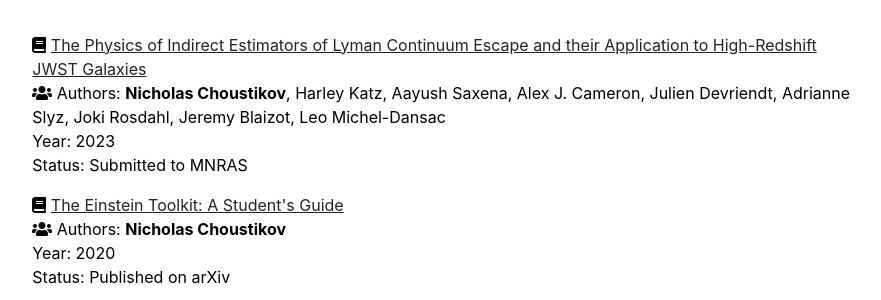
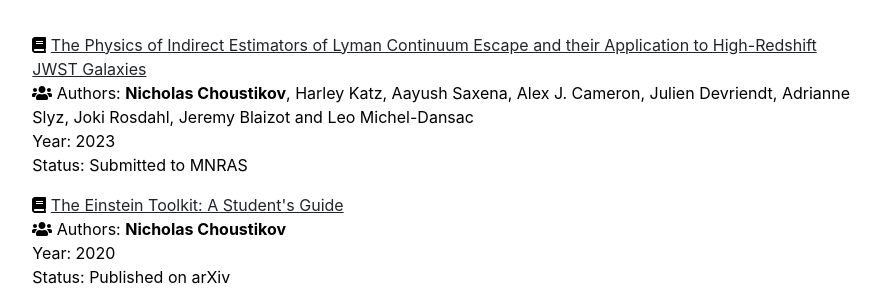
Before and after one commit to Chousti/Chousti.github.io, a Jekyll site: the page built from publications.md, in a window 1280 px wide. Shown: the part 279-579 px from the top of the page, without its empty margins (197-1078 px from the left). Built offline with Jekyll 4.4.1, drawn with Linux system fonts in a browser that asks for light colours.

Commit message:
fixing wording

```diff
--- a/_data/publications.yml
+++ b/_data/publications.yml
@@ -3,5 +3,5 @@ featured:
 
 
 index:
-- {name: "The Physics of Indirect Estimators of Lyman Continuum Escape and their Application to High-Redshift JWST Galaxies", authors: '<b>Nicholas Choustikov</b>, Harley Katz, Aayush Saxena, Alex J. Cameron, Julien Devriendt, Adrianne Slyz, Joki Rosdahl, Jeremy Blaizot, Leo Michel-Dansac', year: '2023', status: 'Submitted to MNRAS', url: 'https://arxiv.org/abs/2304.08526'}
+- {name: "The Physics of Indirect Estimators of Lyman Continuum Escape and their Application to High-Redshift JWST Galaxies", authors: '<b>Nicholas Choustikov</b>, Harley Katz, Aayush Saxena, Alex J. Cameron, Julien Devriendt, Adrianne Slyz, Joki Rosdahl, Jeremy Blaizot and Leo Michel-Dansac', year: '2023', status: 'Submitted to MNRAS', url: 'https://arxiv.org/abs/2304.08526'}
 - {name: "The Einstein Toolkit: A Student's Guide", authors: '<b>Nicholas Choustikov</b>', year: '2020', status: 'Published on arXiv', url: 'https://arxiv.org/abs/2011.13314'}
```
